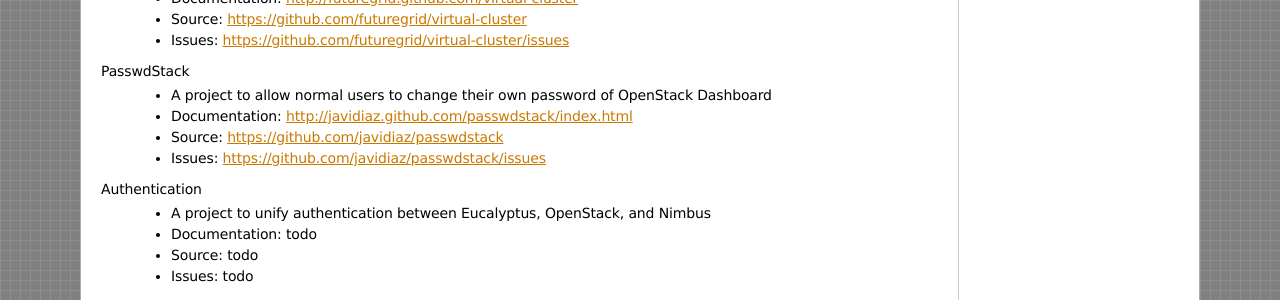
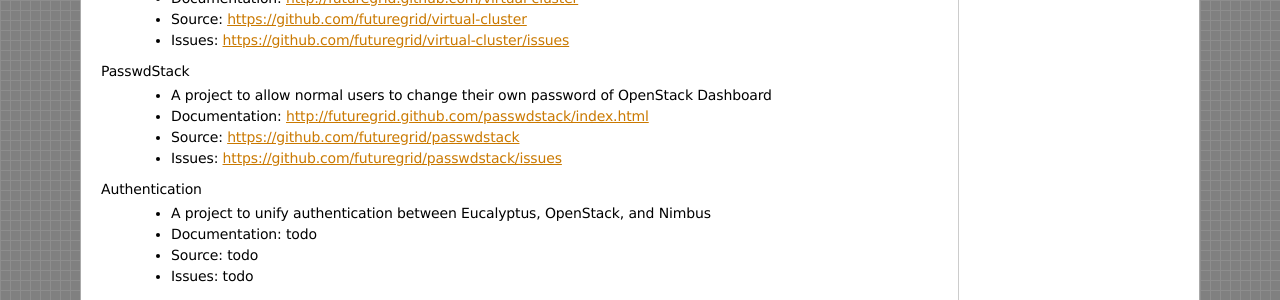
Before and after one commit to futuregrid/doc, a Sphinx documentation site: the page built from doc/source/index.rst, in a window 1280 px wide. Shown: the part 820-1120 px from the top of the page. Built offline with Sphinx 7.4.7, drawn with Linux system fonts in a browser that asks for light colours; formulas are drawn with MathJax 3; some of the changed lines change nothing that is shown.

Commit message:
doc modified

```diff
--- a/doc/source/index.rst
+++ b/doc/source/index.rst
@@ -36,9 +36,9 @@
 
 PasswdStack
   * A project to allow normal users to change their own password of OpenStack Dashboard
-  * Documentation: http://javidiaz.github.com/passwdstack/index.html
-  * Source: https://github.com/javidiaz/passwdstack
-  * Issues: https://github.com/javidiaz/passwdstack/issues
+  * Documentation: http://futuregrid.github.com/passwdstack/index.html
+  * Source: https://github.com/futuregrid/passwdstack
+  * Issues: https://github.com/futuregrid/passwdstack/issues
 
 Authentication
   * A project to unify authentication between Eucalyptus, OpenStack, and Nimbus
```
